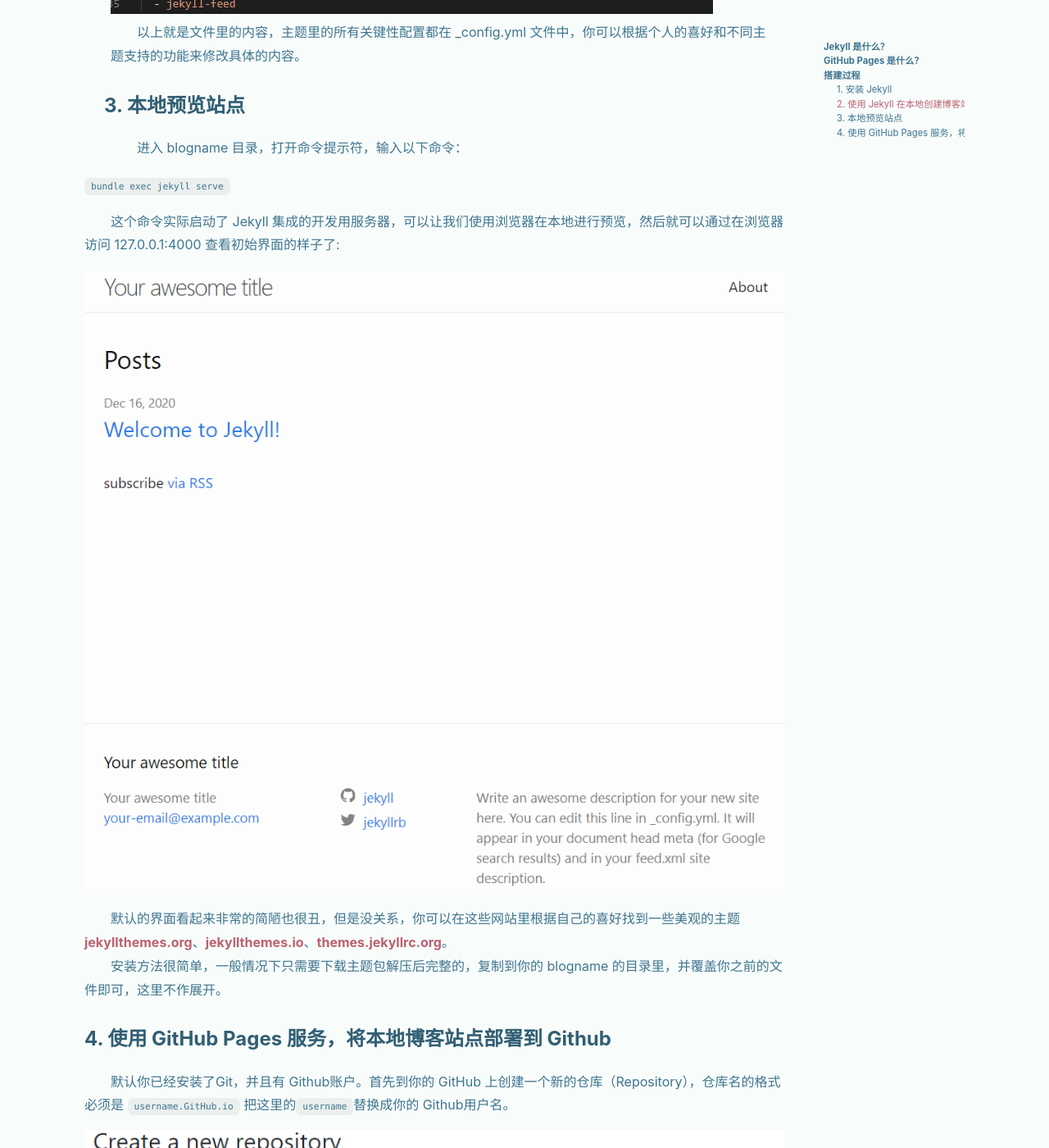
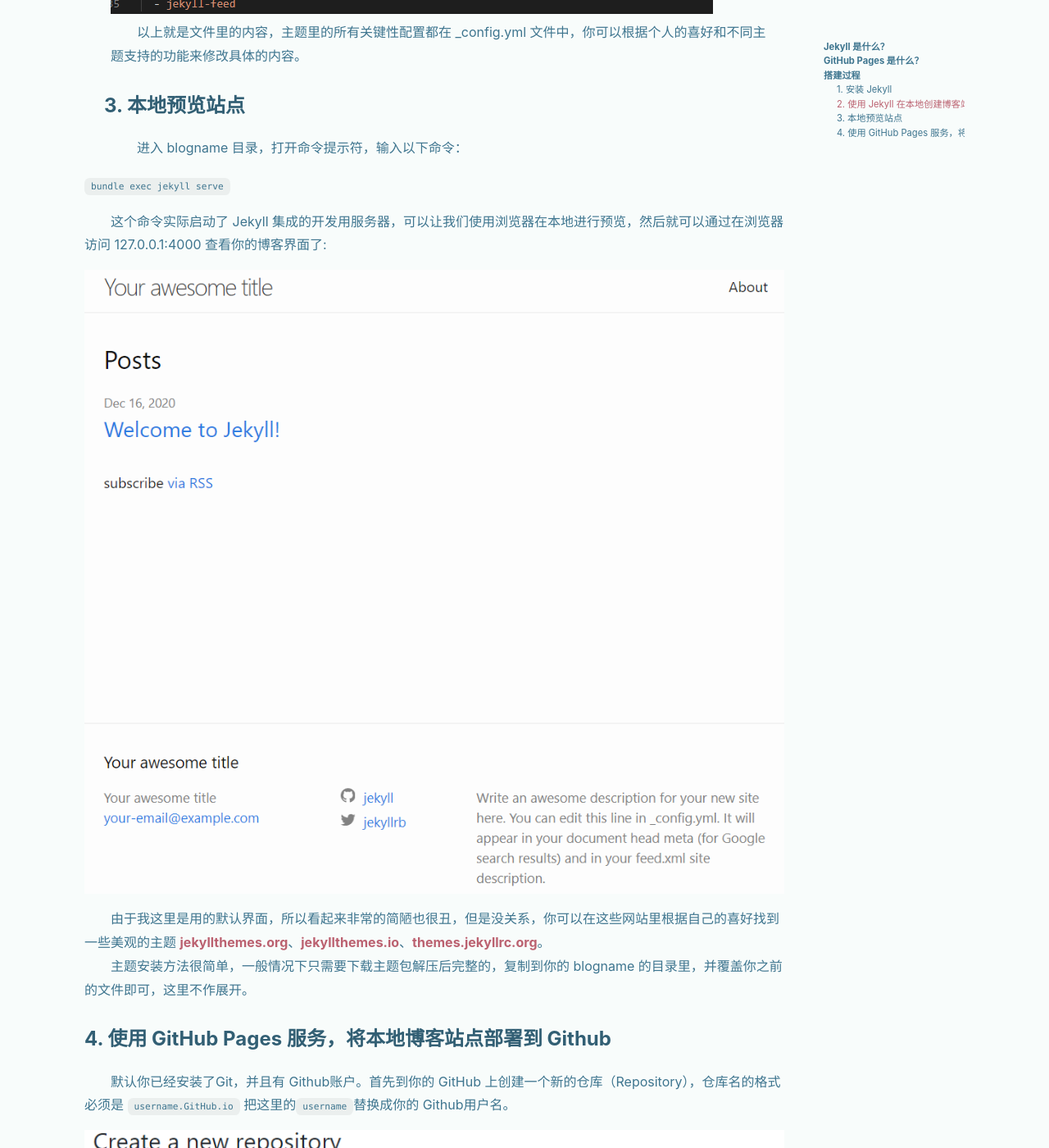
Before and after one commit to inpure/inpure.github.io, a Jekyll site: the page built from _posts/2020-12-16-使用 Jekyll 通过 GitHub Pages 服务搭建博客.md, in a window 1280 px wide and 1400 px high, scrolled down 3083 px. Shown: the whole window at 82% size. Built offline with Jekyll 4.4.1, drawn with Linux system fonts in a browser that asks for light colours; nearby versions of some CDN libraries.

Commit message:
修改文章

```diff
--- a/_posts/2020-12-16-使用 Jekyll 通过 GitHub Pages 服务搭建博客.md
+++ b/_posts/2020-12-16-使用 Jekyll 通过 GitHub Pages 服务搭建博客.md
@@ -66,12 +66,12 @@ tags: Jekyll GitHubPages Markdown
 
   `bundle exec jekyll serve`
 
-  &emsp;&emsp;这个命令实际启动了 Jekyll 集成的开发用服务器，可以让我们使用浏览器在本地进行预览，然后就可以通过在浏览器访问 127.0.0.1:4000 查看初始界面的样子了:
+  &emsp;&emsp;这个命令实际启动了 Jekyll 集成的开发用服务器，可以让我们使用浏览器在本地进行预览，然后就可以通过在浏览器访问 127.0.0.1:4000 查看你的博客界面了:
 
   ![](https://raw.githubusercontent.com/inpure/inpure.github.io/main/screenshots/blogdemo.png)
 
-  &emsp;&emsp;默认的界面看起来非常的简陋也很丑，但是没关系，你可以在这些网站里根据自己的喜好找到一些美观的主题 [jekyllthemes.org](http://jekyllthemes.org/)、[jekyllthemes.io](https://jekyllthemes.io/)、[themes.jekyllrc.org](http://themes.jekyllrc.org/)。
-  &emsp;&emsp;安装方法很简单，一般情况下只需要下载主题包解压后完整的，复制到你的 blogname 的目录里，并覆盖你之前的文件即可，这里不作展开。
+  &emsp;&emsp;由于我这里是用的默认界面，所以看起来非常的简陋也很丑，但是没关系，你可以在这些网站里根据自己的喜好找到一些美观的主题 [jekyllthemes.org](http://jekyllthemes.org/)、[jekyllthemes.io](https://jekyllthemes.io/)、[themes.jekyllrc.org](http://themes.jekyllrc.org/)。
+  &emsp;&emsp;主题安装方法很简单，一般情况下只需要下载主题包解压后完整的，复制到你的 blogname 的目录里，并覆盖你之前的文件即可，这里不作展开。
 ### **4. 使用 GitHub Pages 服务，将本地博客站点部署到 Github**
   &emsp;&emsp;默认你已经安装了Git，并且有 Github账户。首先到你的 GitHub 上创建一个新的仓库（Repository），仓库名的格式必须是 `username.GitHub.io` 把这里的`username`替换成你的 Github用户名。
 
```
